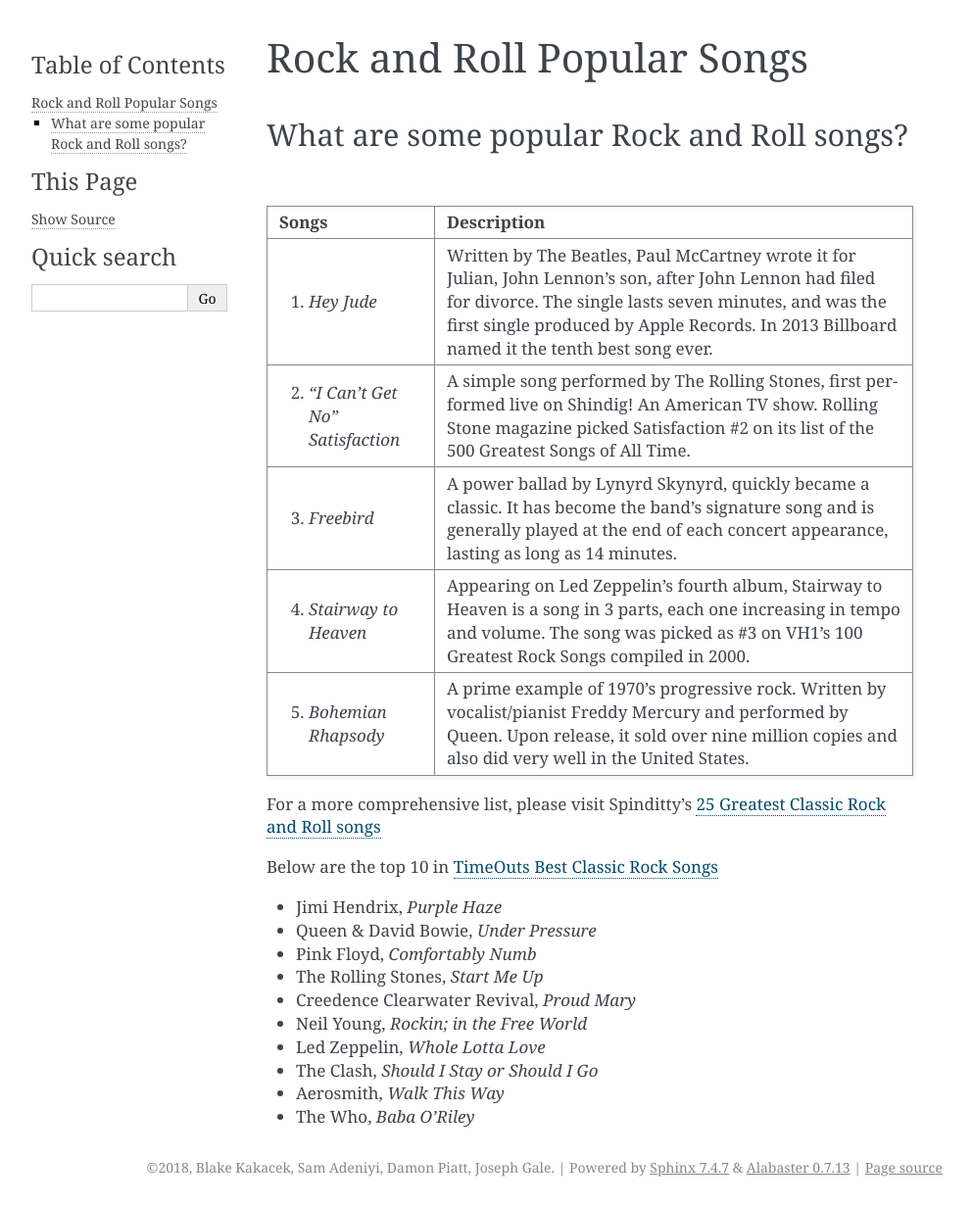
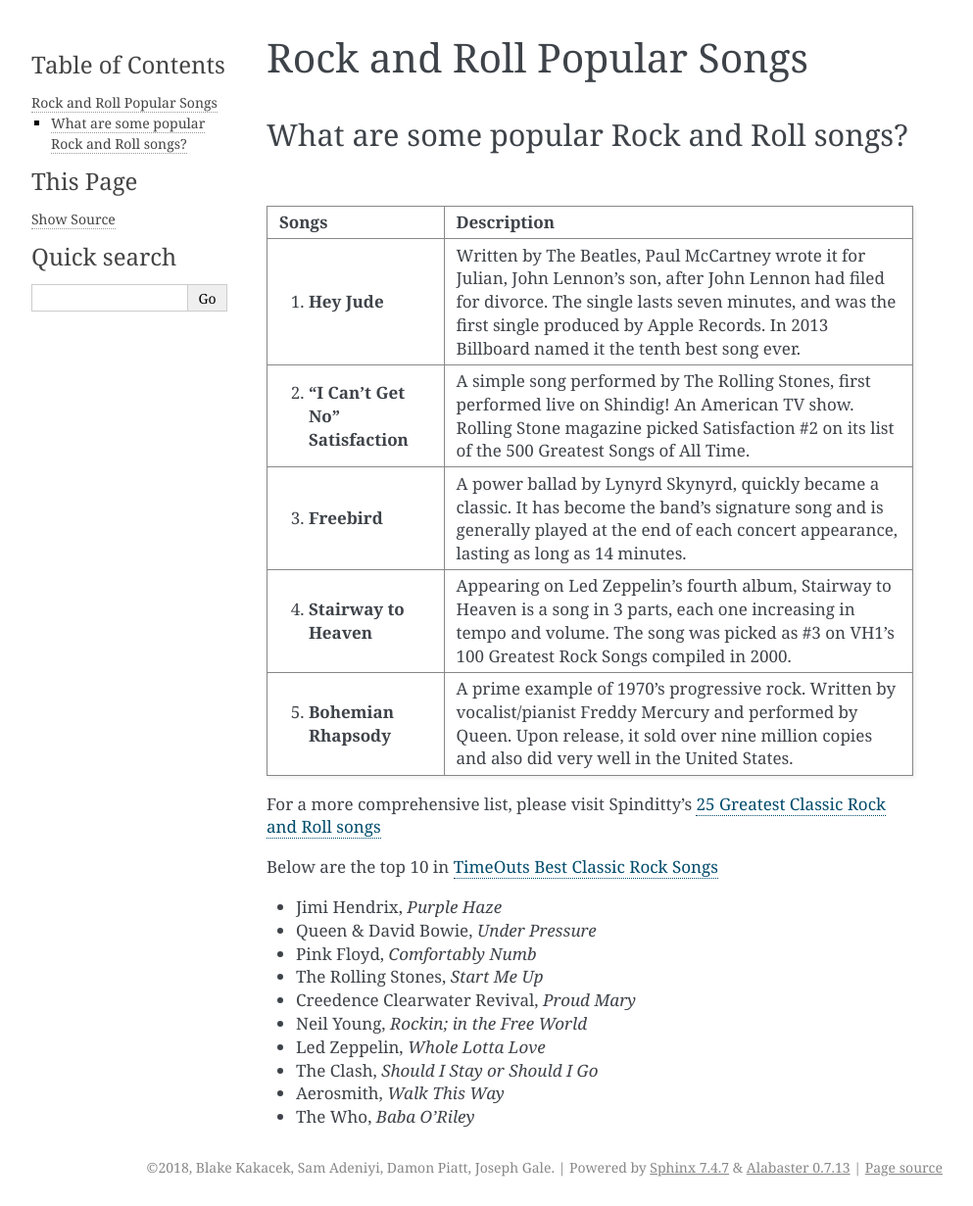
Before and after one commit to Bkakacek/static_pages, a Sphinx documentation site: the page built from source/rocknroll_popular_songs/rocknroll_popular_songs.rst, in a window 1280 px wide. Shown: the whole page at 98% size, without its empty margins (148-1141 px from the left). Built offline with Sphinx 7.4.7, drawn with Linux system fonts in a browser that asks for light colours.

Commit message:
added styles

```diff
--- a/source/rocknroll_popular_songs/rocknroll_popular_songs.rst
+++ b/source/rocknroll_popular_songs/rocknroll_popular_songs.rst
@@ -7,27 +7,27 @@
 ====================================== =======================================================================================================
 Songs		  						   Description
 ====================================== =======================================================================================================
-1) *Hey Jude*
+1) **Hey Jude**
 									    Written by The Beatles, Paul McCartney wrote it for Julian, John Lennon’s son, after John
 									    Lennon had filed for divorce. The single lasts seven minutes, and was the first single
 									    produced by Apple Records. In 2013 Billboard named it the tenth best song ever.
 
-2) *"I Can't Get No" Satisfaction*
+2) **"I Can't Get No" Satisfaction**
 									    A simple song performed by The Rolling Stones, first performed live on Shindig!
 									    An American TV show. Rolling Stone magazine picked Satisfaction #2 on its list of the
 									    500 Greatest Songs of All Time.
 
-3) *Freebird*
+3) **Freebird**
 									    A power ballad by Lynyrd Skynyrd, quickly became a classic. It has become the band’s
 									    signature song and is generally played at the end of each concert appearance,
 									    lasting as long as 14 minutes.
 
-4) *Stairway to Heaven*
+4) **Stairway to Heaven**
 									    Appearing on Led Zeppelin’s fourth album, Stairway to Heaven is a song in 3 parts,
 									    each one increasing in tempo and volume. The song was picked as #3 on VH1’s
 									    100 Greatest Rock Songs compiled in 2000.
 
-5) *Bohemian Rhapsody*
+5) **Bohemian Rhapsody**
 									    A prime example of 1970’s progressive rock. Written by vocalist/pianist Freddy Mercury
 									    and performed by Queen. Upon release, it sold over nine million copies and also
 									    did very well in the United States.
```
